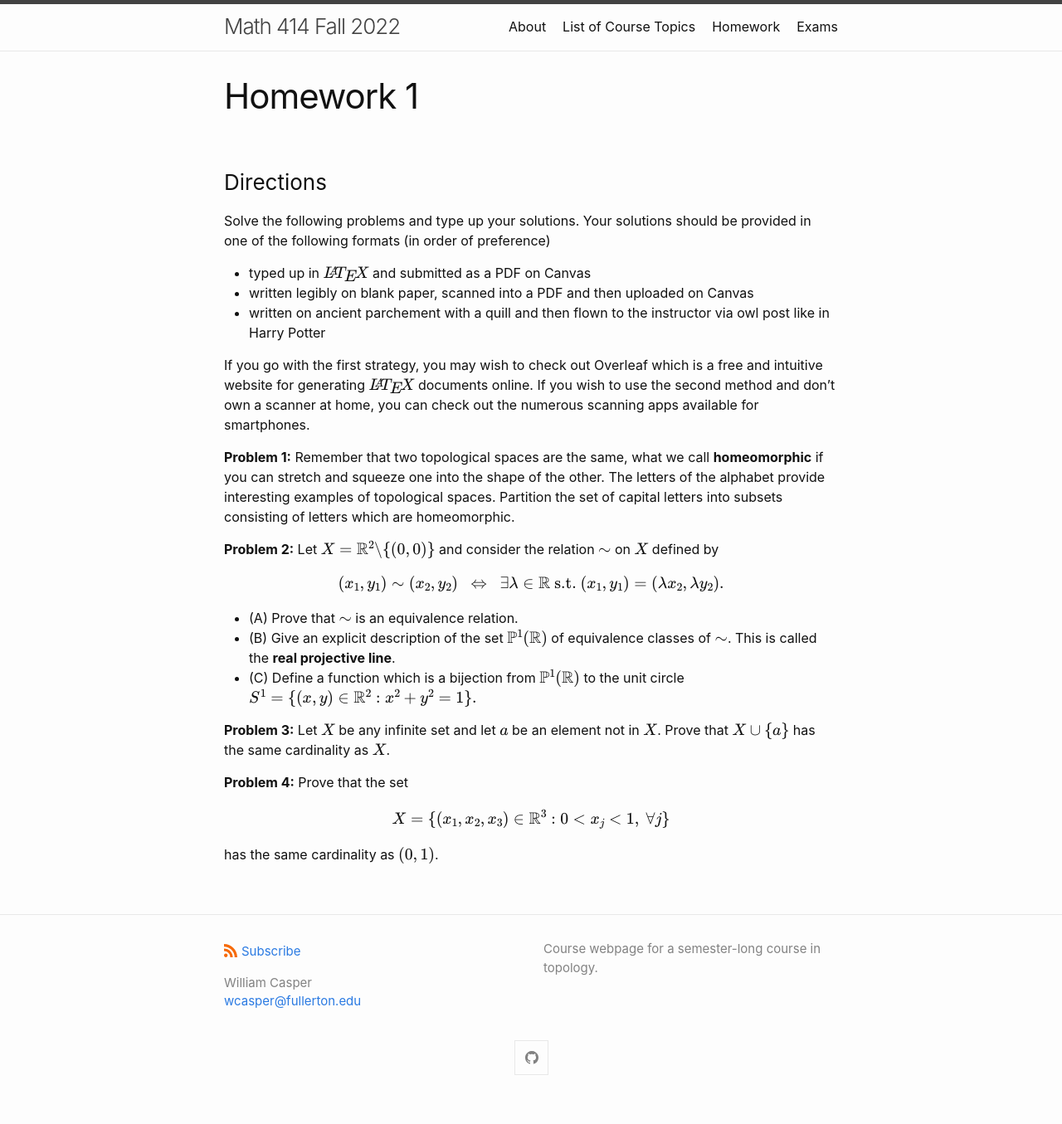
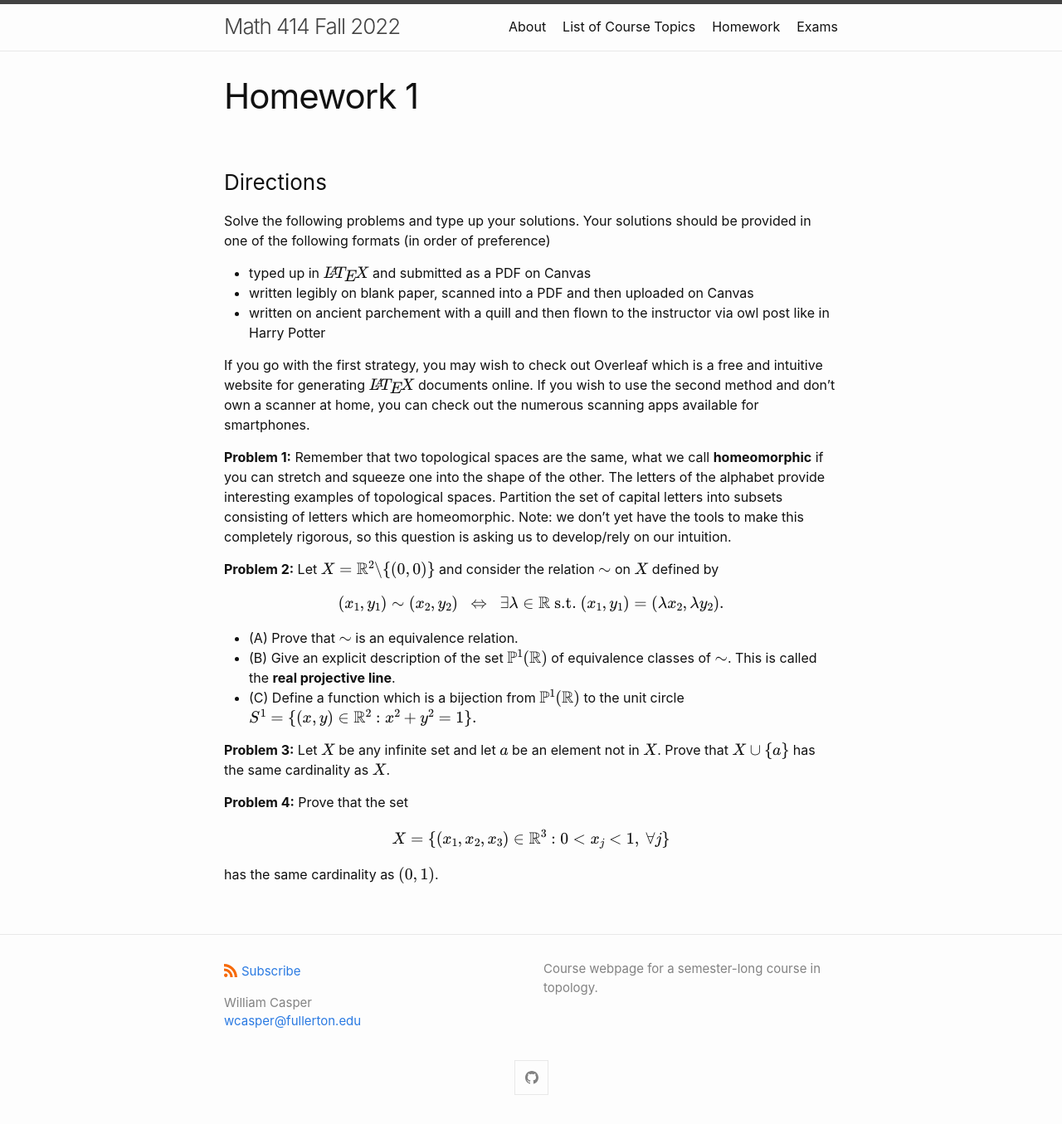
Before and after one commit to wcasper/math414fall2022, a Jekyll site: the page built from _homework/hw1.md, in a window 1280 px wide. Shown: the whole page at 83% size. Built offline with Jekyll 4.4.1, drawn with Linux system fonts in a browser that asks for light colours; before the commit the page ends 1331 px from its top, so only the background shows below that.

Commit message:
updated question

```diff
--- a/_homework/hw1.md
+++ b/_homework/hw1.md
@@ -13,7 +13,7 @@ Solve the following problems and type up your solutions.  Your solutions should
 If you go with the first strategy, you may wish to check out Overleaf which is a free and intuitive website for generating $$\LaTeX$$ documents online.
 If you wish to use the second method and don't own a scanner at home, you can check out the numerous scanning apps available for smartphones.
 
-**Problem 1:**  Remember that two topological spaces are the same, what we call **homeomorphic** if you can stretch and squeeze one into the shape of the other.  The letters of the alphabet provide interesting examples of topological spaces.  Partition the set of capital letters into subsets consisting of letters which are homeomorphic.
+**Problem 1:**  Remember that two topological spaces are the same, what we call **homeomorphic** if you can stretch and squeeze one into the shape of the other.  The letters of the alphabet provide interesting examples of topological spaces.  Partition the set of capital letters into subsets consisting of letters which are homeomorphic.  Note: we don't yet have the tools to make this completely rigorous, so this question is asking us to develop/rely on our intuition.
 
 **Problem 2:** Let $$X= \mathbb R^2\backslash\{(0,0)\}$$ and consider the relation $$\sim$$ on $$X$$ defined by
 
```
